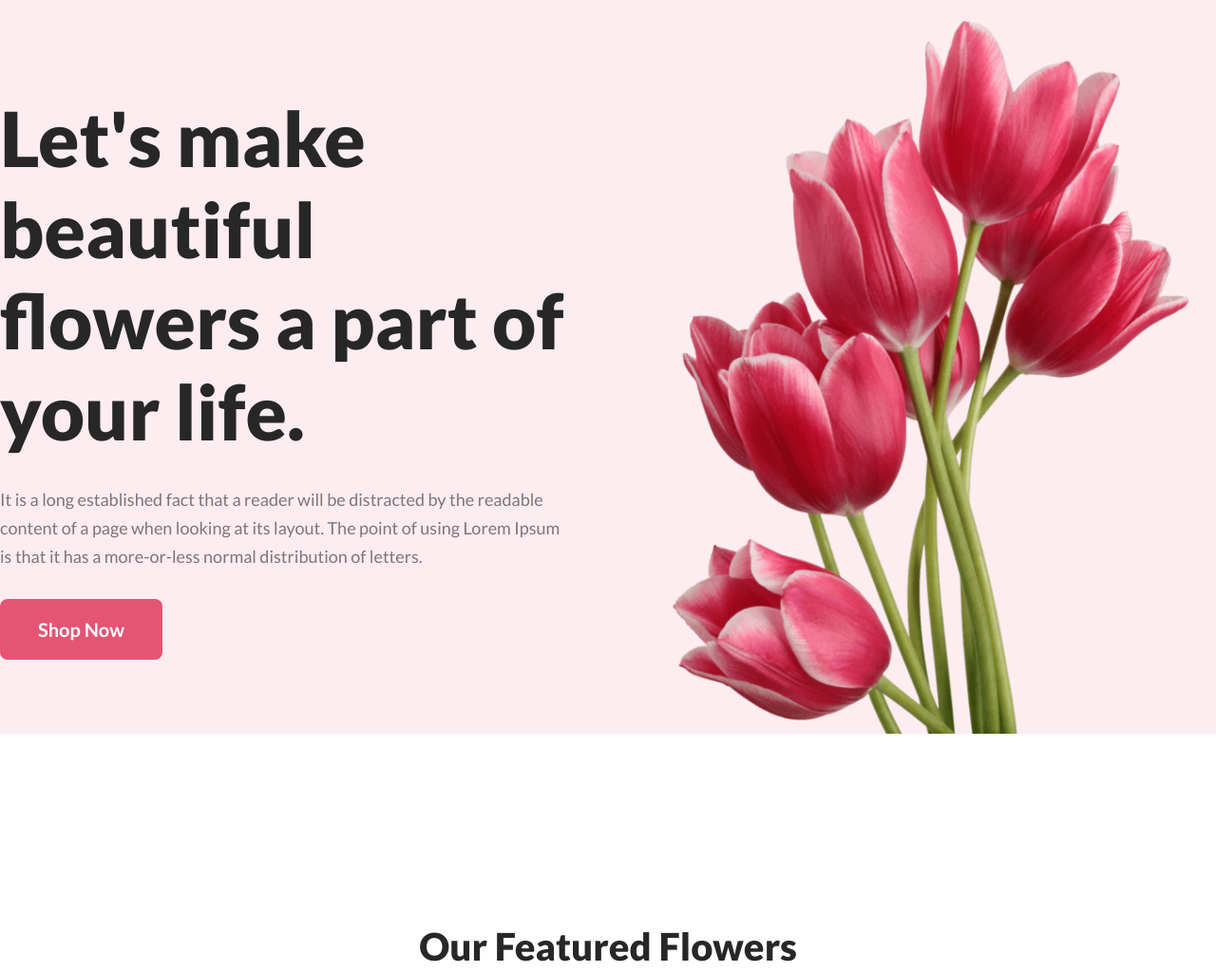
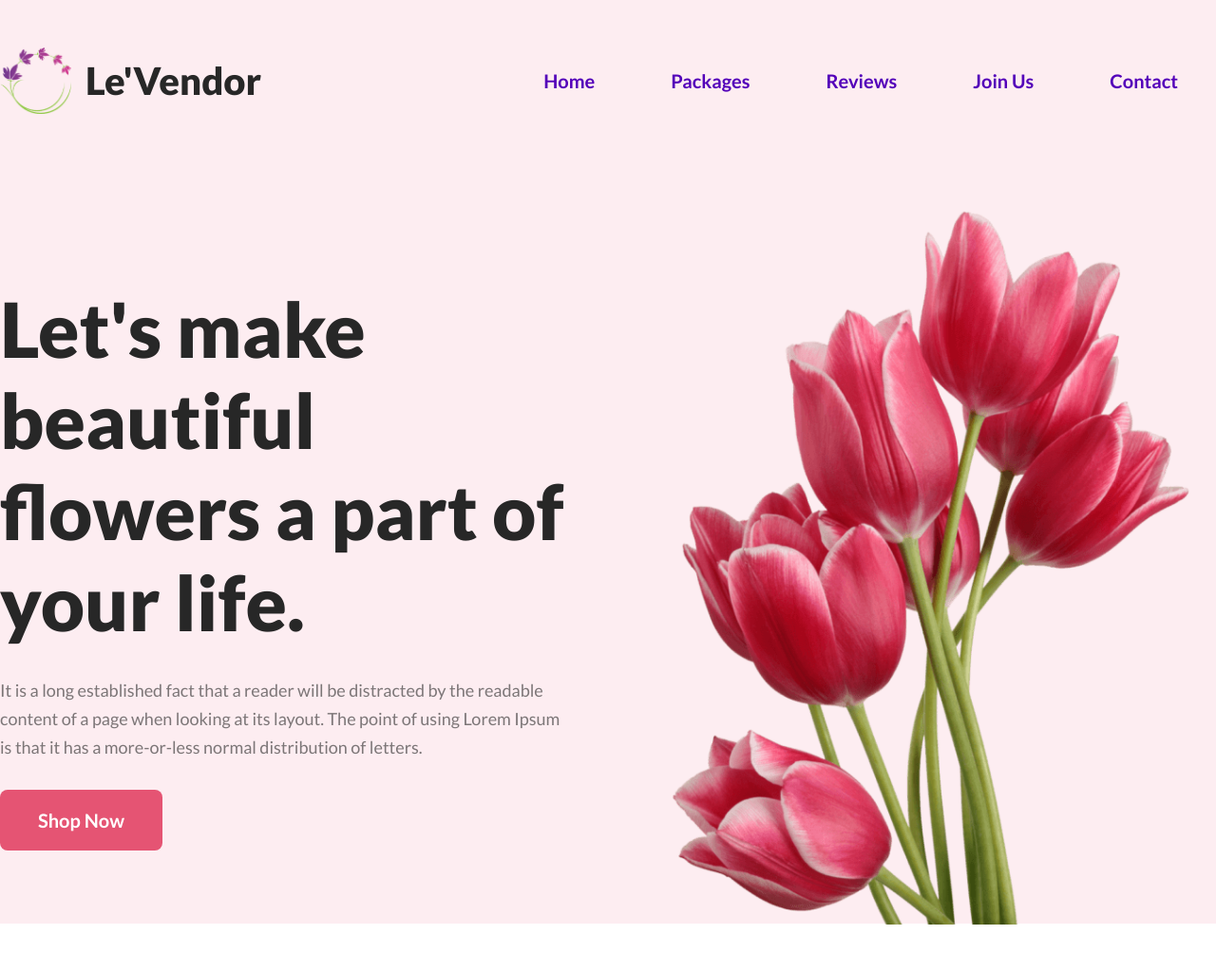
Before and after one commit to arman-anm/flowers, a plain HTML site: page index.html in a window 1280 px wide. Shown: the top 1024 px of the page at 95% size. Drawn offline with Linux system fonts and the light colour scheme.

Commit message:
added navbar

```diff
--- a/index.html
+++ b/index.html
@@ -5,23 +5,26 @@
   <meta http-equiv="X-UA-Compatible" content="IE=edge">
   <meta name="viewport" content="width=device-width, initial-scale=1.0">
   <link rel="stylesheet" href="./styles/main.css">
-  <title>Le Vendor</title>
+  <title>Le'Vendor</title>
 </head>
 <body>
   <header>
     <!-- Navbar and Logo Section -->
-    <section class="navbar&logo">
-      <div id="logo">
-        <img src="./assets/" alt="">
+    <section class="navbar-and-logo">
+      <div class="logo">
+        <img src="./assets/logo.png" alt="logo">
+        <span>
+          Le'Vendor
+        </span>
       </div>
       <nav class="navbar">
         <ul>
           <li><a href="index.html">Home</a></li>
-          <li><a href="featured-flowers">Featured Flowers</a></li>
-          <li><a href="hot-deal">Hot Deal</a></li>
+          <li><a href="featured-flowers">Packages</a></li>
+
           <li><a href="instagram">Reviews</a></li>
-          <li><a href="newsletter">Newsletter</a></li>
-          <li><a href="visit-us">Visit Us</a></li>
+          <li><a href="newsletter">Join Us</a></li>
+          <li><a href="visit-us">Contact</a></li>
         </ul>
       </nav>
     </section>
--- a/styles/main.css
+++ b/styles/main.css
@@ -73,6 +73,7 @@
   }
 /* Header */
   header {
+    padding-top: 50px;
     max-width: 1920px;
     background-color: rgba(229, 84, 115, 0.10);
   }
@@ -88,9 +89,45 @@
     justify-content: space-evenly;
     align-items: center;
   }
-  .navbar {
-    display: none;
+
+  .navbar a {
+    display: inline-flex;
+    padding: 20px 40px;
+    align-items: flex-start;
+    gap: 10px;
+    border-radius: 8px;
+    color: #5300b9;
+    font-size: 20px;
+    font-style: normal;
+    font-weight: 700;
+    line-height: normal;
   }
+  .navbar-and-logo {
+    display: flex;
+    justify-content: space-between;
+    align-items: center;
+  }
+  .logo {
+    display: flex;
+    justify-content: flex-start;
+    align-items: center;
+  }
+
+  .logo img {
+    max-width: 75px;
+    display: block;
+  }
+
+  .logo span {
+    color: #272727;
+    text-align: center;
+    font-size: 40px;
+    font-style: normal;
+    font-weight: 800;
+    line-height: normal;
+    margin-left: 15px;
+  }
+
 
   .banner-text {
     max-width: 600px;
@@ -104,6 +141,7 @@
   }
 
   .banner-section {
+    margin-top: 100px;
     display: flex;
     align-items: center;
     justify-content: space-between;
```
Also changed, not shown: assets/logo.png (added).
